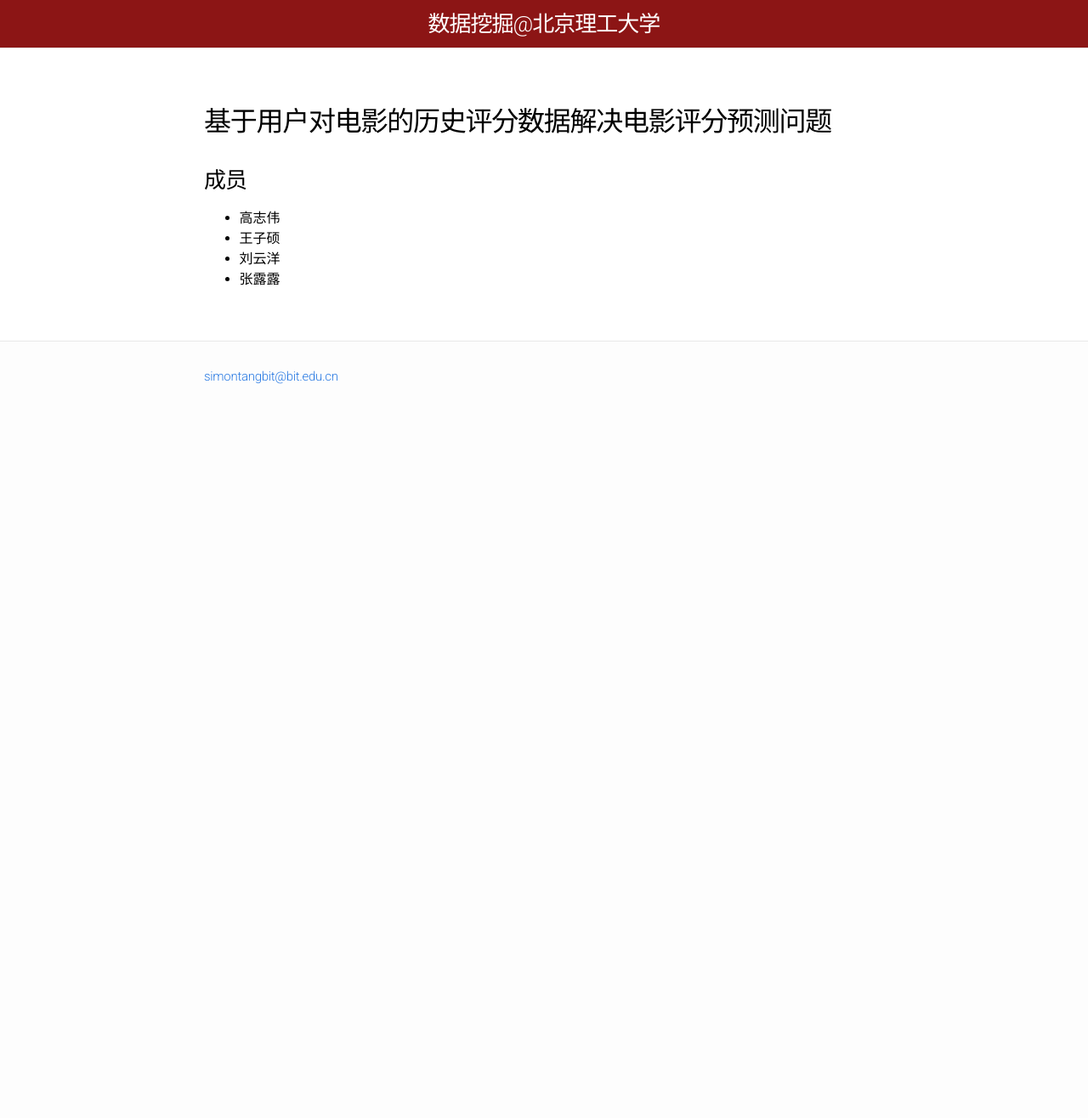
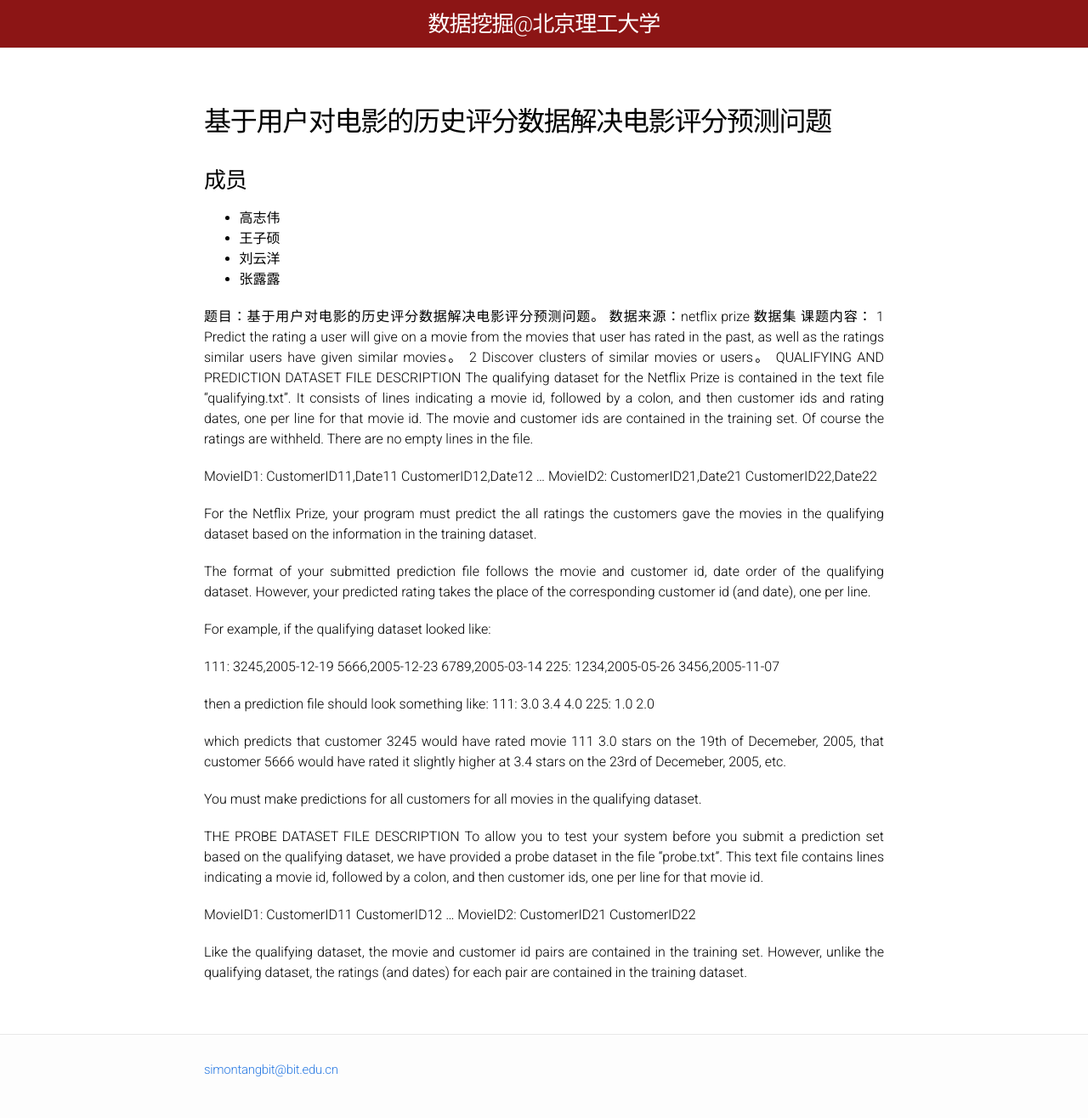
Before and after one commit to BITDM/bitdm.github.io, a Jekyll site: the page built from 2016/projects/p08/proposal.md, in a window 1280 px wide. Shown: the whole page at 85% size. Built offline with Jekyll 4.4.1, drawn with Linux system fonts in a browser that asks for light colours; before the commit the page ends 900 px from its top, so only the background shows below that.

Commit message:
Update proposal.md

```diff
--- a/2016/projects/p08/proposal.md
+++ b/2016/projects/p08/proposal.md
@@ -12,3 +12,75 @@ permalink: /2016/projects/p08/proposal/
 - 王子硕
 - 刘云洋
 - 张露露
+
+题目：基于用户对电影的历史评分数据解决电影评分预测问题。
+数据来源：netflix prize 数据集
+课题内容：
+1 Predict the rating a user will give on a movie from the movies that user has rated in the past, as well as the ratings similar users have given similar movies。
+2 Discover clusters of similar movies or users。
+QUALIFYING AND PREDICTION DATASET FILE DESCRIPTION
+The qualifying dataset for the Netflix Prize is contained in the text file
+“qualifying.txt”. It consists of lines indicating a movie id, followed by a
+colon, and then customer ids and rating dates, one per line for that movie id.
+The movie and customer ids are contained in the training set. Of course the
+ratings are withheld. There are no empty lines in the file.
+
+MovieID1:
+CustomerID11,Date11
+CustomerID12,Date12
+…
+MovieID2:
+CustomerID21,Date21
+CustomerID22,Date22
+
+For the Netflix Prize, your program must predict the all ratings the customers
+gave the movies in the qualifying dataset based on the information in the
+training dataset.
+
+The format of your submitted prediction file follows the movie and customer id,
+date order of the qualifying dataset. However, your predicted rating takes the
+place of the corresponding customer id (and date), one per line.
+
+For example, if the qualifying dataset looked like:
+
+111:
+3245,2005-12-19
+5666,2005-12-23
+6789,2005-03-14
+225:
+1234,2005-05-26
+3456,2005-11-07
+
+then a prediction file should look something like:
+111:
+3.0
+3.4
+4.0
+225:
+1.0
+2.0
+
+which predicts that customer 3245 would have rated movie 111 3.0 stars on the
+19th of Decemeber, 2005, that customer 5666 would have rated it slightly higher
+at 3.4 stars on the 23rd of Decemeber, 2005, etc.
+
+You must make predictions for all customers for all movies in the qualifying
+dataset.
+
+THE PROBE DATASET FILE DESCRIPTION
+To allow you to test your system before you submit a prediction set based on the
+qualifying dataset, we have provided a probe dataset in the file “probe.txt”.
+This text file contains lines indicating a movie id, followed by a colon, and
+then customer ids, one per line for that movie id.
+
+MovieID1:
+CustomerID11
+CustomerID12
+…
+MovieID2:
+CustomerID21
+CustomerID22
+
+Like the qualifying dataset, the movie and customer id pairs are contained in
+the training set. However, unlike the qualifying dataset, the ratings (and
+dates) for each pair are contained in the training dataset.
```
